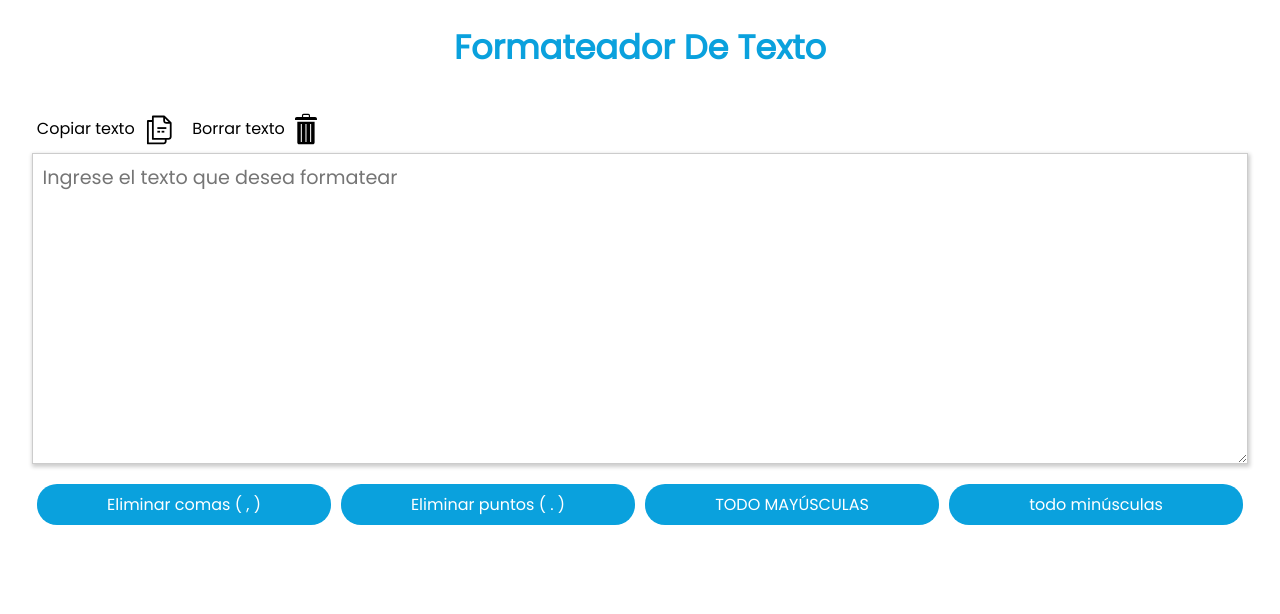
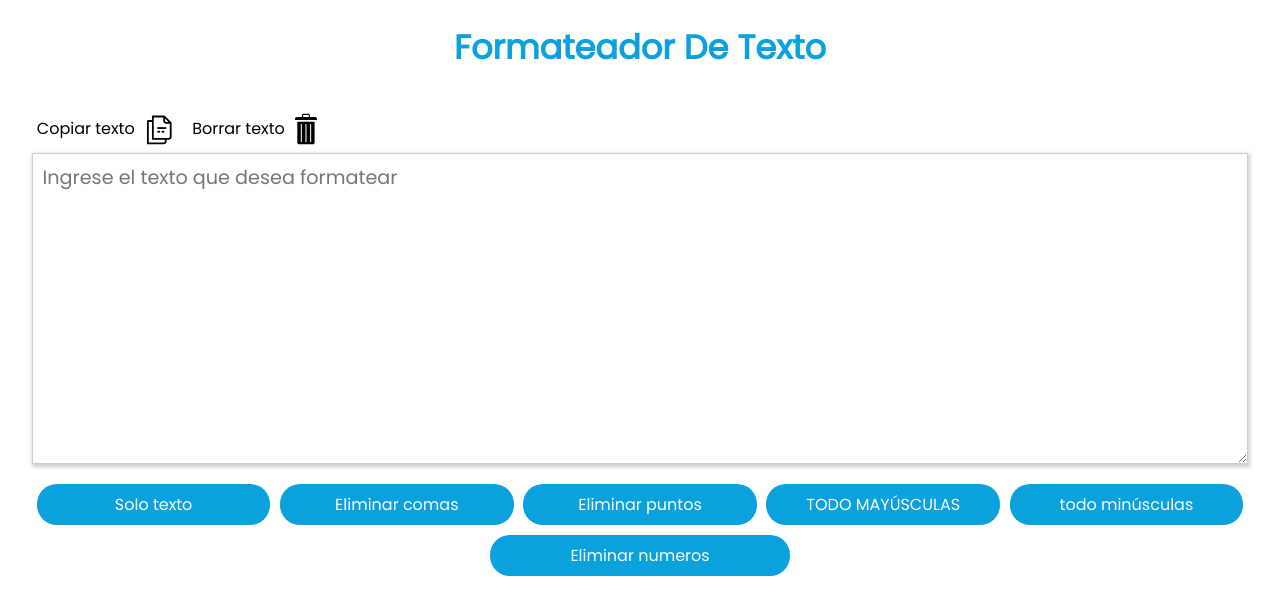
Before and after one commit to WillianChavez/formateadorDeTexto, a React (Vite) app: page / in a window 1280 px wide. Shown: the top 614 px of the page. Built offline with nearby package versions, Linux system fonts and the light colour scheme.

Commit message:
Agregando opcion de solo texto

```diff
--- a/src/App.jsx
+++ b/src/App.jsx
@@ -11,10 +11,13 @@ function App() {
 
     const removerComas = () => {
         setTextoFormateado(textoFormateado.replace(/,/g, ''))
+        setTextoFormateado(textoFormateado.replace(/\;/g, ''))
     }
 
     const removerPuntos = () => {
         setTextoFormateado(textoFormateado.replace(/\./g, ''))
+        // quitar dos puntos :
+        setTextoFormateado(textoFormateado.replace(/\:/g, ''))
     }
 
     const convertirMayusculas = () => {
@@ -23,6 +26,17 @@ function App() {
 
     const convertirMinusculas = () => {
         setTextoFormateado(textoFormateado.toLowerCase())
+    }
+
+    const removerTodo = () => {
+        removerComas()
+        removerPuntos()
+        removerNumeros()
+        convertirMinusculas()
+    }
+
+    const removerNumeros = () => {
+        setTextoFormateado(textoFormateado.replace(/\d/g, ''))
     }
 
     const handleCopy = (e) => {
@@ -68,17 +82,24 @@ function App() {
                 ></textarea>
 
                 <ul className="options">
+                    <li className="option-item" onClick={removerTodo}>
+                        Solo texto
+                    </li>
+
                     <li className="option-item" onClick={removerComas}>
-                        Eliminar comas ( , )
+                        Eliminar comas
                     </li>
                     <li className="option-item" onClick={removerPuntos}>
-                        Eliminar puntos ( . )
+                        Eliminar puntos
                     </li>
                     <li className="option-item" onClick={convertirMayusculas}>
                         TODO MAYÚSCULAS
                     </li>
                     <li className="option-item" onClick={convertirMinusculas}>
                         todo minúsculas
+                    </li>
+                    <li className="option-item" onClick={removerNumeros}>
+                        Eliminar numeros
                     </li>
                 </ul>
             </main>
```
